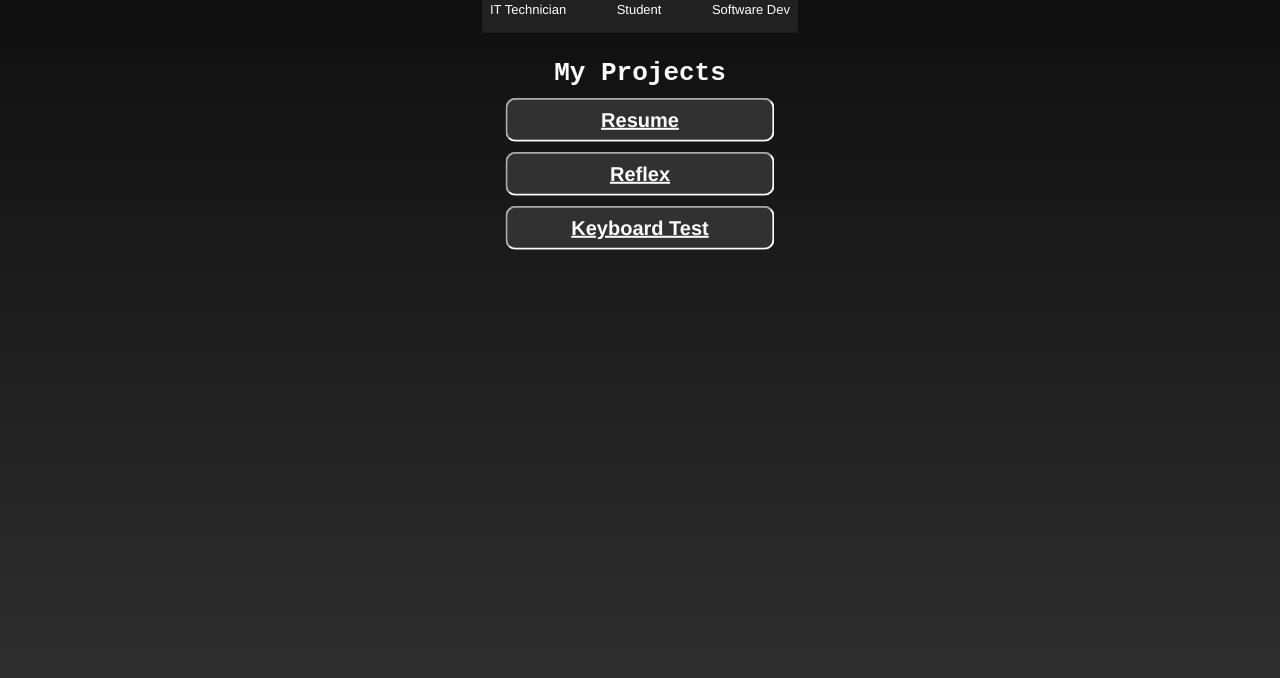
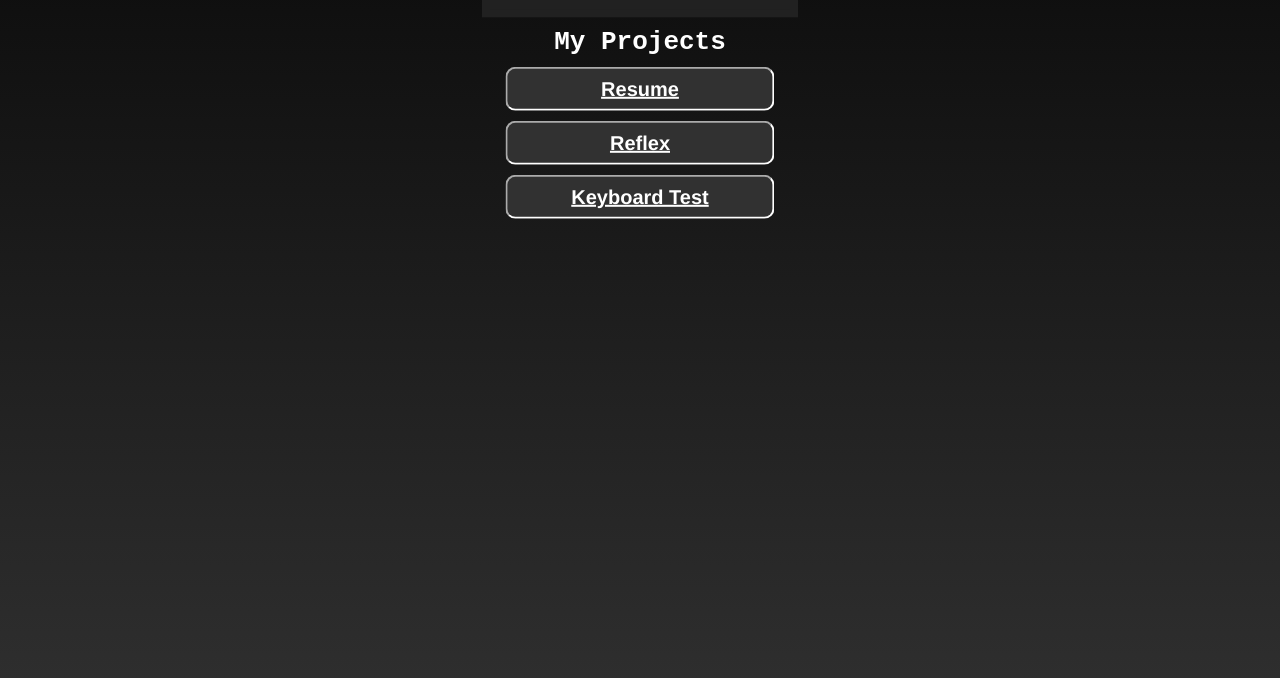
Before and after one commit to TyStraub/TyStraub.Github.io, a plain HTML site: page index.html in a window 1280 px wide. Shown: the part 122-800 px from the top of the page. Drawn offline with Linux system fonts and the light colour scheme.

Commit message:
Update index.html

```diff
--- a/index.html
+++ b/index.html
@@ -106,23 +106,19 @@
 </style>
 
 <html>
+    <title>Straub.zip</title>
     <div id="card" class="card" onload="slide();">
         <h1 style="font-size: 30px; text-align: center;"><b> Straub.Zip </b></h1>
         <hr>
         <h3 style="color: coral;"><center>Ty Straub</center></h3>
-        <div style="display: flex; justify-content: space-between; font-size: 13px;">
-            <p>IT Technician</p>
-            <p>Student</p>
-            <p>Software Dev</p>
-        </div>
     </div>
 
 
     <div class="PortfolioLinkSet">
         <h1 style="text-align: center;">My Projects</h1>
-        <div class="PortfolioLinkButton"><a href="StraubResume.pdf" >Resume</a></div>
-        <div class="PortfolioLinkButton"><a href="Reflex.html" >Reflex</a></div>
-        <div class="PortfolioLinkButton"><a href="KeyboardTest.html" >Keyboard Test</a></div>
+        <a href="StraubResume.pdf" ><div class="PortfolioLinkButton">Resume</div></a>
+        <a href="Reflex.html" ><div class="PortfolioLinkButton">Reflex</div></a>
+        <a href="KeyboardTest.html" ><div class="PortfolioLinkButton">Keyboard Test</div></a>
     </div>
 
 
```
